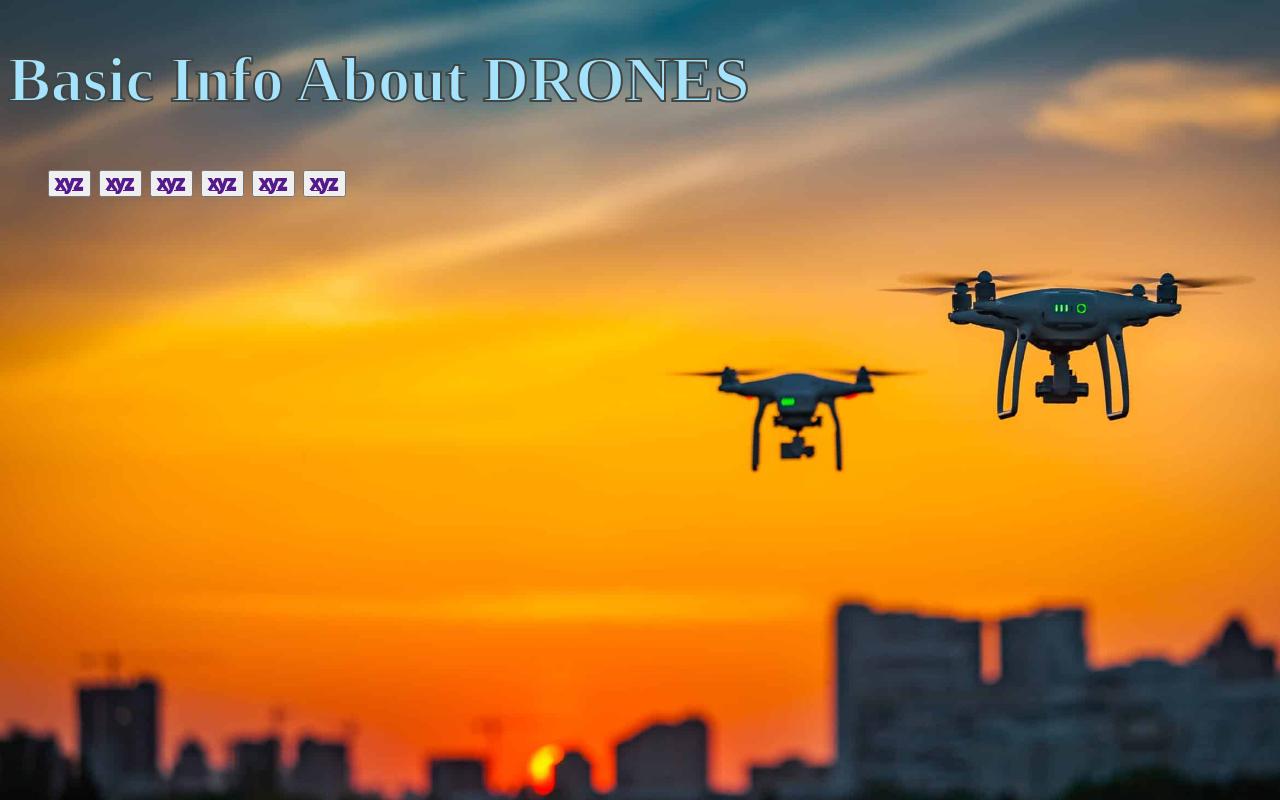
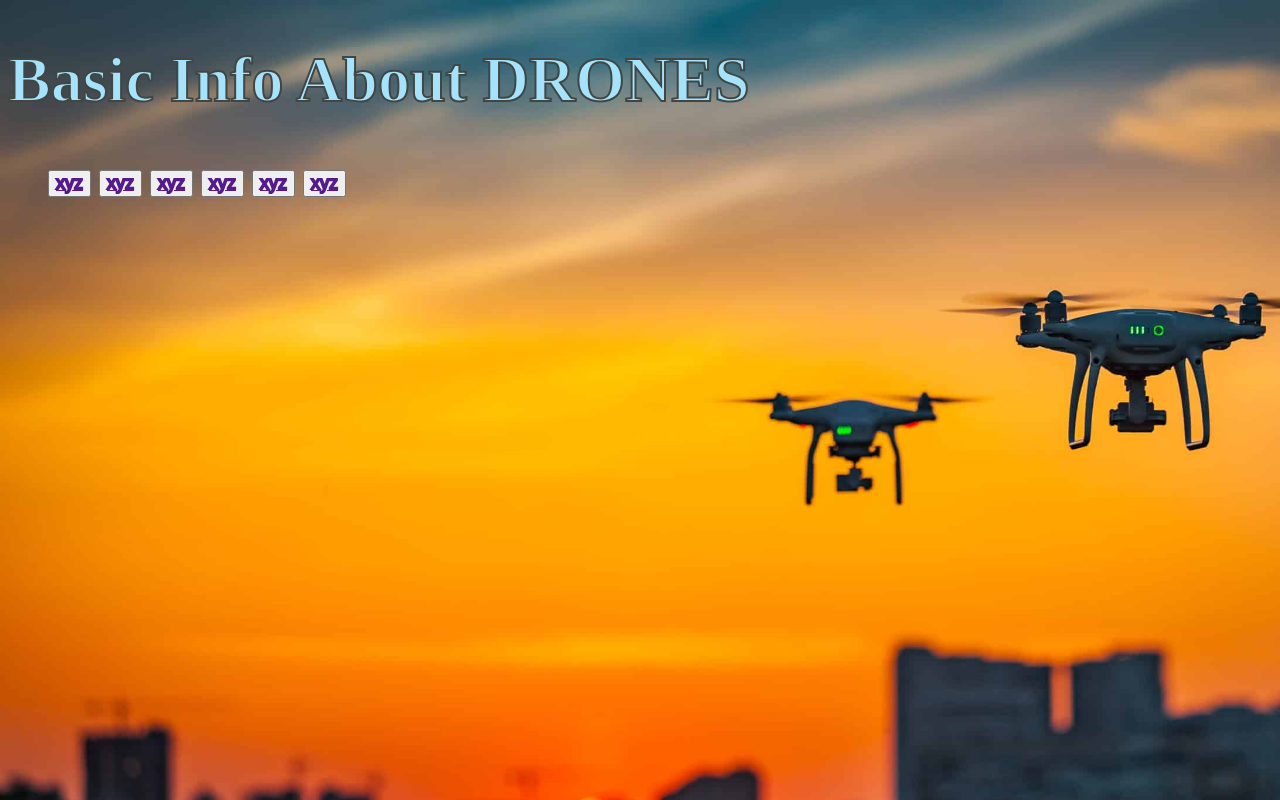
Before and after one commit to feENGINEERINGnotes/vajra, a plain HTML site: page index.html in a window 1280 px wide. Drawn offline with Linux system fonts and the light colour scheme.

Commit message:
Add files via upload

```diff
--- a/index.html
+++ b/index.html
@@ -14,7 +14,7 @@
         body{
 
             background-image: url(./drone1.jpeg);
-            background-size: 1400px;
+            background-size: 1500px;
             background-repeat: no-repeat;
         }
         @media screen and (max-aspect-ratio: 9/16) {
```
